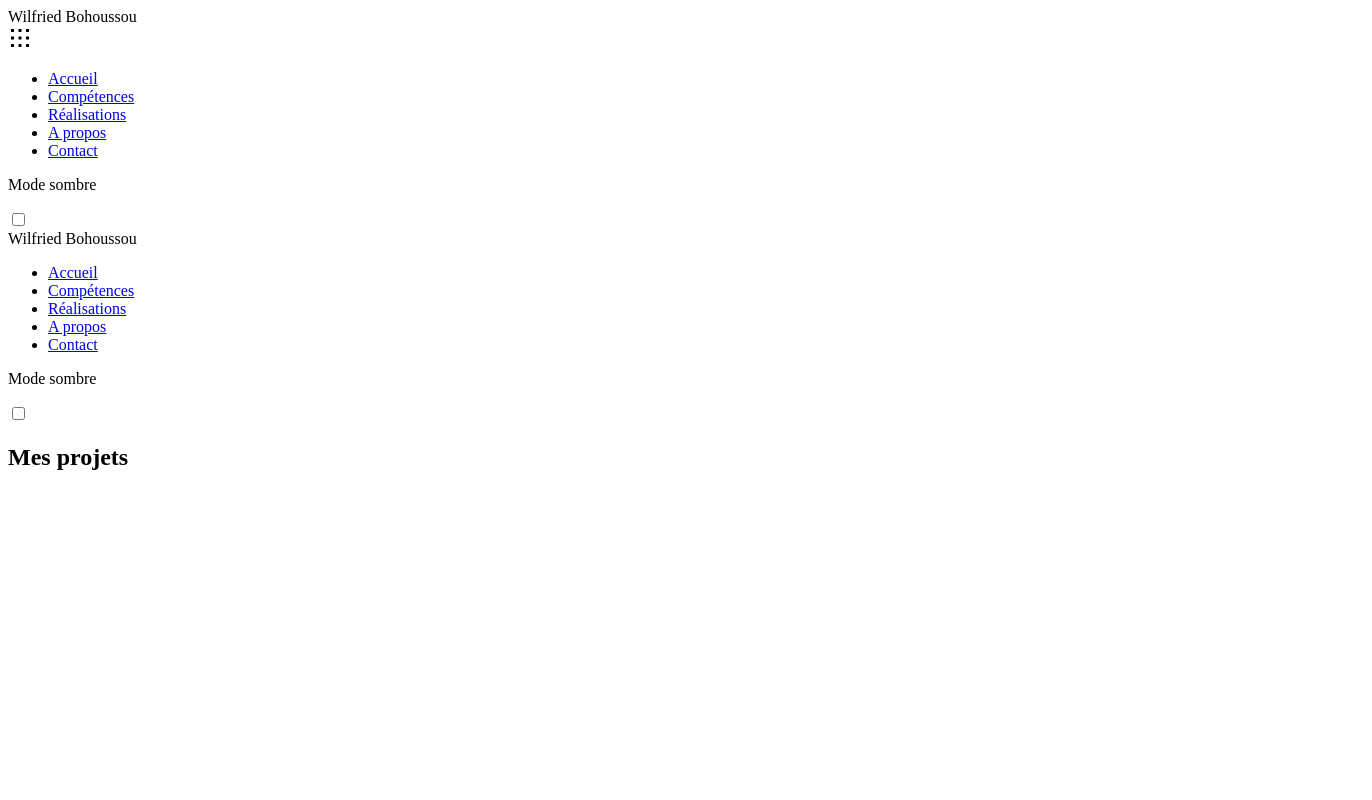
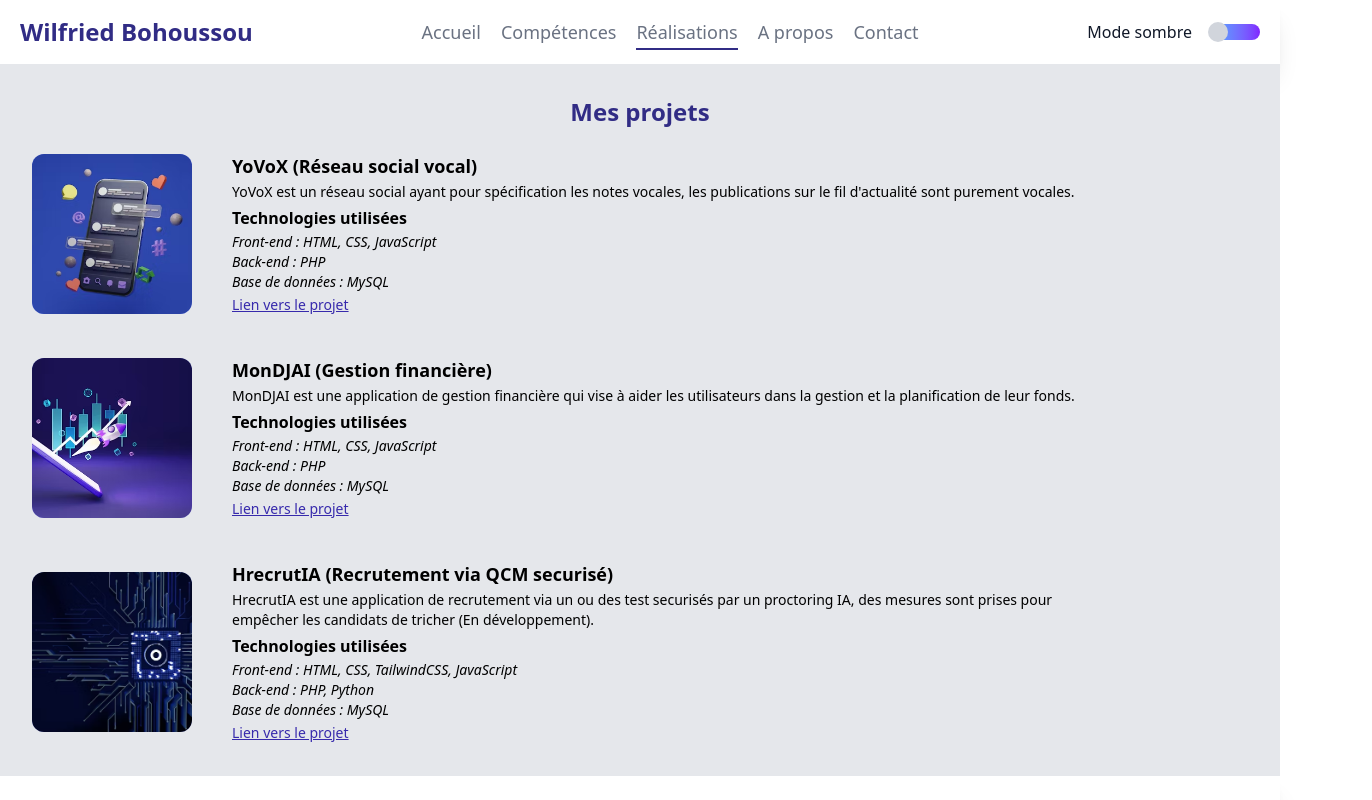
Before and after one commit to Wilfried-Daniel/portfolio_1.0, a website: page pages/realisations.html in a window 1280 px wide. Shown: the top 800 px of the page, 1372 px wide, since content can reach past the window. Drawn offline with nearby package versions, Linux system fonts and the light colour scheme; the site is published under a folder, as on GitHub Pages, so addresses that start at the root find nothing.

Commit message:
mise à jour des liens

```diff
--- a/pages/realisations.html
+++ b/pages/realisations.html
@@ -3,7 +3,7 @@
   <head>
     <meta charset="UTF-8" />
     <meta name="viewport" content="width=device-width, initial-scale=1.0" />
-    <link rel="stylesheet" href="/assets/css/output.css" />
+    <link rel="stylesheet" href="../assets/css/output.css" />
     <title>Mes Réalisations</title>
     <!-- aos  -->
     <link href="https://unpkg.com/aos@2.3.1/dist/aos.css" rel="stylesheet">
@@ -51,22 +51,22 @@
               <li
                 class="relative after:content-[''] after:absolute after:-bottom-1 after:left-0 after:w-0 after:h-[2px] after:bg-indigo-900 after:transition-all after:duration-500 hover:after:w-3/4 dark:after:bg-orange-400"
               >
-                <a href="/pages/competences.html">Compétences</a>
+                <a href="competences.html">Compétences</a>
               </li>
               <li
                 class="relative after:content-[''] after:absolute after:-bottom-1 after:left-0 after:w-0 after:h-[2px] after:bg-indigo-900 after:transition-all after:duration-500 hover:after:w-3/4 dark:after:bg-orange-400 data-[active=true]:after:w-full"
               >
-                <a href="/pages/realisations.html">Réalisations</a>
+                <a href="realisations.html">Réalisations</a>
               </li>
               <li
                 class="relative after:content-[''] after:absolute after:-bottom-1 after:left-0 after:w-0 after:h-[2px] after:bg-indigo-900 after:transition-all after:duration-500 hover:after:w-3/4 dark:after:bg-orange-400"
               >
-                <a href="/pages/apropos.html">A propos</a>
+                <a href="apropos.html">A propos</a>
               </li>
               <li
                 class="relative after:content-[''] after:absolute after:-bottom-1 after:left-0 after:w-0 after:h-[2px] after:bg-indigo-900 after:transition-all after:duration-500 hover:after:w-3/4 dark:after:bg-orange-400"
               >
-                <a href="/pages/contact.html">Contact</a>
+                <a href="contact.html">Contact</a>
               </li>
             </ul>
             <!-- dark mode -->
@@ -115,22 +115,22 @@
             <li
               class="relative after:content-[''] after:absolute after:-bottom-1 after:left-0 after:w-0 after:h-[2px] after:bg-indigo-900 after:transition-all after:duration-500 hover:after:w-3/4 dark:after:bg-orange-400"
             >
-              <a href="/pages/competences.html">Compétences</a>
+              <a href="competences.html">Compétences</a>
             </li>
             <li
               class="relative after:content-[''] after:absolute after:-bottom-1 after:left-0 after:w-0 after:h-[2px] after:bg-indigo-900 after:transition-all after:duration-500 hover:after:w-3/4 dark:after:bg-orange-400  data-[active=true]:after:w-full"
             >
-              <a href="/pages/realisations.html">Réalisations</a>
+              <a href="realisations.html">Réalisations</a>
             </li>
             <li
               class="relative after:content-[''] after:absolute after:-bottom-1 after:left-0 after:w-0 after:h-[2px] after:bg-indigo-900 after:transition-all after:duration-500 hover:after:w-3/4 dark:after:bg-orange-400"
             >
-              <a href="/pages/apropos.html">A propos</a>
+              <a href="apropos.html">A propos</a>
             </li>
             <li
               class="relative after:content-[''] after:absolute after:-bottom-1 after:left-0 after:w-0 after:h-[2px] after:bg-indigo-900 after:transition-all after:duration-500 hover:after:w-3/4 dark:after:bg-orange-400"
             >
-              <a href="/pages/contact.html">Contact</a>
+              <a href="contact.html">Contact</a>
             </li>
           </ul>
         </div>
@@ -192,7 +192,7 @@
                     d="M7 12.9c-2.84-.476-5-2.94-5-5.92v-1.5a.5.5 0 0 1 1 0v1.5c0 2.76 2.24 5 5 5s5-2.24 5-5v-1.5a.5.5 0 0 1 1 0v1.5c0 2.97-2.16 5.44-5 5.92v2.08h1.5a.5.5 0 0 1 0 1h-5a.5.5 0 0 1 0-1H7z"
                   />
                 </svg> -->
-                <img src="/assets/images/rs2.avif" alt="" class="object-cover w-full h-full">
+                <img src="../assets/images/rs2.avif" alt="" class="object-cover w-full h-full">
               </div>
               <!-- texte illustration du projet (droite) -->
               <div class="w-[70%] max-md:w-[95%] max-md:flex max-md:flex-col max-md:items-center">
@@ -265,7 +265,7 @@
                     clip-rule="evenodd"
                   />
                 </svg> -->
-                <img src="/assets/images/finance1.avif" alt="" class="object-cover w-full h-full">
+                <img src="../assets/images/finance1.avif" alt="" class="object-cover w-full h-full">
               </div>
               <!-- texte illustration du projet (droite) -->
               <div class="w-[70%] max-md:w-[95%] max-md:flex max-md:flex-col max-md:items-center">
@@ -321,7 +321,7 @@
                   d="M8.54 9.58a5.6 5.6 0 0 0-1.09 1.19c-.64.92-.59 1.17-.9 1a.45.45 0 0 0-.34-.1c-.68.28.38 1.46 1.16 1c1.16-.91 1.13-1.88 1.63-2.61a.34.34 0 0 0-.46-.48m2.22 2.88q1.003-.027 2-.16a.34.34 0 0 0 .34-.34c.15-.94-3.81-.67-3.87-.17s1.37.65 1.53.67M8.2 14.51c-.59.9-.87 1.13-1.47 2.13a1.2 1.2 0 0 1-.26-.08a.3.3 0 1 0-.54.26c.129.287.328.538.58.73c1 .7 1.94-1.62 2.31-2.74a.345.345 0 0 0-.62-.3m4.8 2.5a.36.36 0 0 0 0-.49c-.21-.3-1.29-.39-1.53-.38a9.2 9.2 0 0 0-2.13.39c-.11.15-.16.27-.06.38s-.13.06 1.34.39a15.4 15.4 0 0 0 2.38-.29M23.86 3.22c-.59-1.78-2.94-.87-3.61.1a1.1 1.1 0 0 0-.19.61c-1.63.22-1.67 2.69-1.7 4.22c.07 2.21 0 2.83.43 2.79s.32-.4.63-2.73s.1-3 .65-3.56c.08 0 0 4.41.19 4.85c-.27 1.06-.45 6.38-.52 7.83q-.1.736-.06 1.48a3.58 3.58 0 0 0 1.51 2.09c.62.31 1-.28 1.21-.71a3.54 3.54 0 0 0 .82-2.38c0-2.34-.06-.65.2-8.48a6 6 0 0 0 .34-1.8c.13-1.31.41-3.39.1-4.31m-2.73.79a2.1 2.1 0 0 1 .94-.53c.54-.1.56-.15.66.06c.076.18.12.373.13.57a41 41 0 0 1-.17 4.83c-.09 0-.26.08-.32.08h-1.5c-.07-.58-.09.75.26-5.01m.28 15.64a2.7 2.7 0 0 1-.6-1c.08-2.62-.18-6.73 0-8.89q.922.09 1.85.06l-.47 6.19c-.1 2.74.01 2.39-.78 3.6z"
                 />
               </svg> -->
-                <img src="/assets/images/ia2.avif" alt="" class="object-cover w-full h-full">
+                <img src="../assets/images/ia2.avif" alt="" class="object-cover w-full h-full">
               </div>
               <!-- texte illustration du projet (droite) -->
               <div class="w-[70%] max-md:w-[95%] max-md:flex max-md:flex-col max-md:items-center">
@@ -636,13 +636,13 @@
     </footer>
 
     <!-- DARK MODE  -->
-    <script src="/assets/js/main.js"></script>
-    <script src="/assets/js/darkmobile.js"></script>
+    <script src="../assets/js/main.js"></script>
+    <script src="../assets/js/darkmobile.js"></script>
     <!-- aos  -->
     <script src="https://unpkg.com/aos@2.3.1/dist/aos.js"></script>
     <!-- aos init -->
-    <script src="/assets/js/aos.js"></script>
+    <script src="../assets/js/aos.js"></script>
     <!-- menu mobile  -->
-     <script src="/assets/js/menu-mobile.js"></script>
+     <script src="../assets/js/menu-mobile.js"></script>
   </body>
 </html>
```
Also changed, not shown: pages/apropos.html (+13 -13 lines), pages/competences.html (+13 -13 lines), pages/contact.html (+13 -13 lines).
